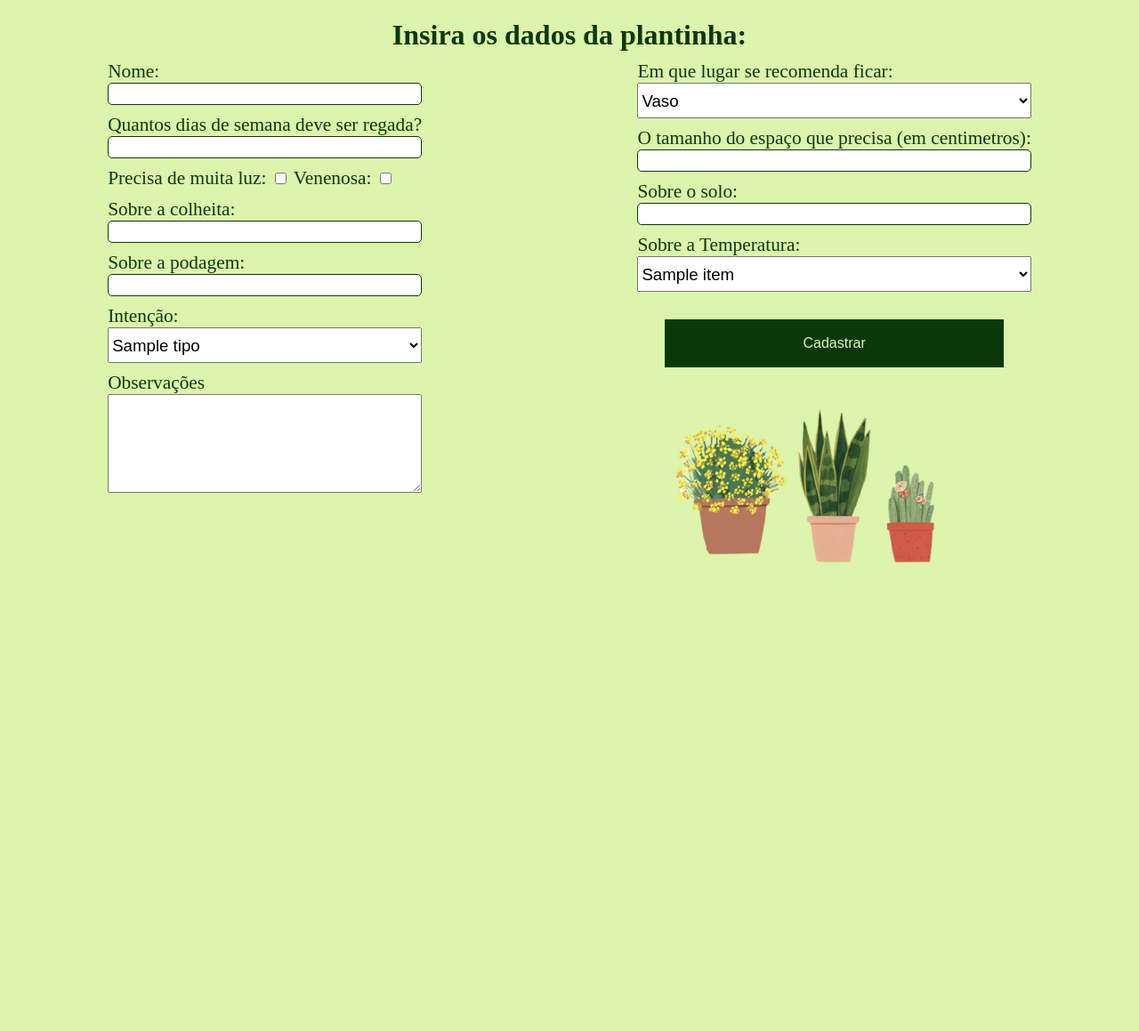
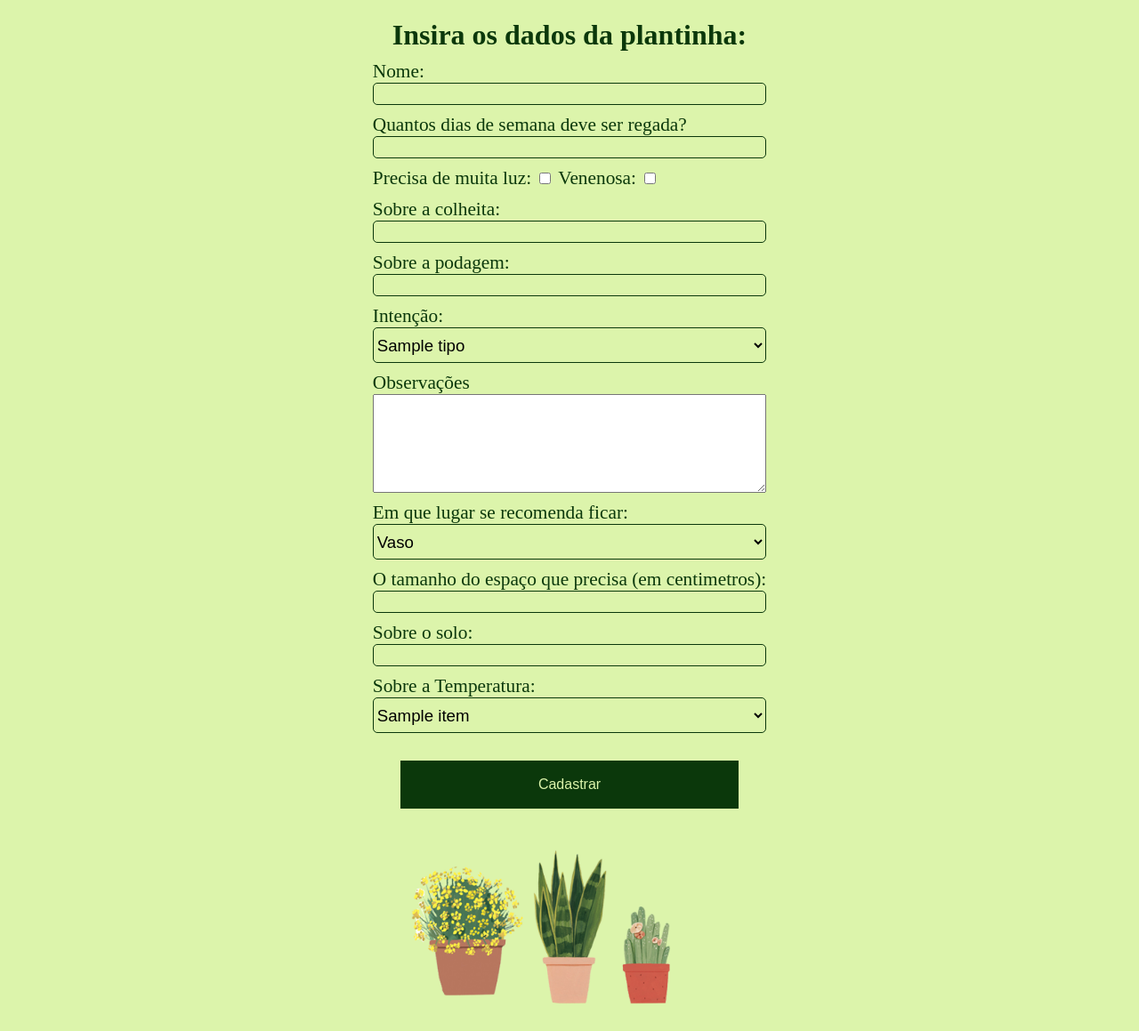
Before and after one commit to carlaque/Plantinhas, a Django app: template Plantinhas/website/templates/plantas-cadastro.html in a window 1280 px wide. Shown: the part 21-1180 px from the top of the page at 89% size. Before the commit the page ends 654 px from the top, so only its background shows below. Run offline with Django 3.2, Linux system fonts and the light colour scheme; the template is opened without the code that fills it: most values are stand-ins (such as "Sample title", 1, 10 or a date in 2020).

Commit message:
pagina cadastro planta mudanças no layout

```diff
--- a/Plantinhas/website/static/css/styles.css
+++ b/Plantinhas/website/static/css/styles.css
@@ -148,10 +148,10 @@ nav a{
 }
 
 input{
-    background-color:white;
+    background-color: transparent;
     border-color: #0B380B;
     border-style: solid;
-    border-width: 1.5px;
+    border-width: 1px;
     border-radius: 5px;
     font-size: 12pt;
     padding: 2.5px;
@@ -180,11 +180,15 @@ label{
     padding-top: -10%;
 }
 
-.plant-main, .espaco{
+.plant-main{
     display: flex;
     flex-direction: column;
+    justify-content: space-evenly;
 }
 
+.plant-main img{
+    width: 30vw;
+}
 h1{
      margin-bottom: 0;
     text-align: center;
@@ -192,16 +196,15 @@ h1{
 }
 
 .pag-planta-cad select{
+    border-color: #0B380B;
+    border-style: solid;
+    border-width: 1px;
+    border-radius: 5px;
     height: 5vh;
     font-size: 14pt;
-}
-.espaco{
-    justify-content: space-evenly;
+    background-color: transparent;
 }
 
-.espaco img{
-    width: 30vw;
-}
 
 .pag-planta-cad button{ /* botoes*/
     border: none;
--- a/Plantinhas/website/templates/plantas-cadastro.html
+++ b/Plantinhas/website/templates/plantas-cadastro.html
@@ -37,8 +37,6 @@
             <label for="">Observações</label>
             <textarea name="obs" id="" cols="30" rows="7"></textarea>
 
-        </div>
-        <div class="espaco">
 
             <!-- <h2 style="margin-bottom: 0;">Sobre o espaço:</h2> -->
 
```
